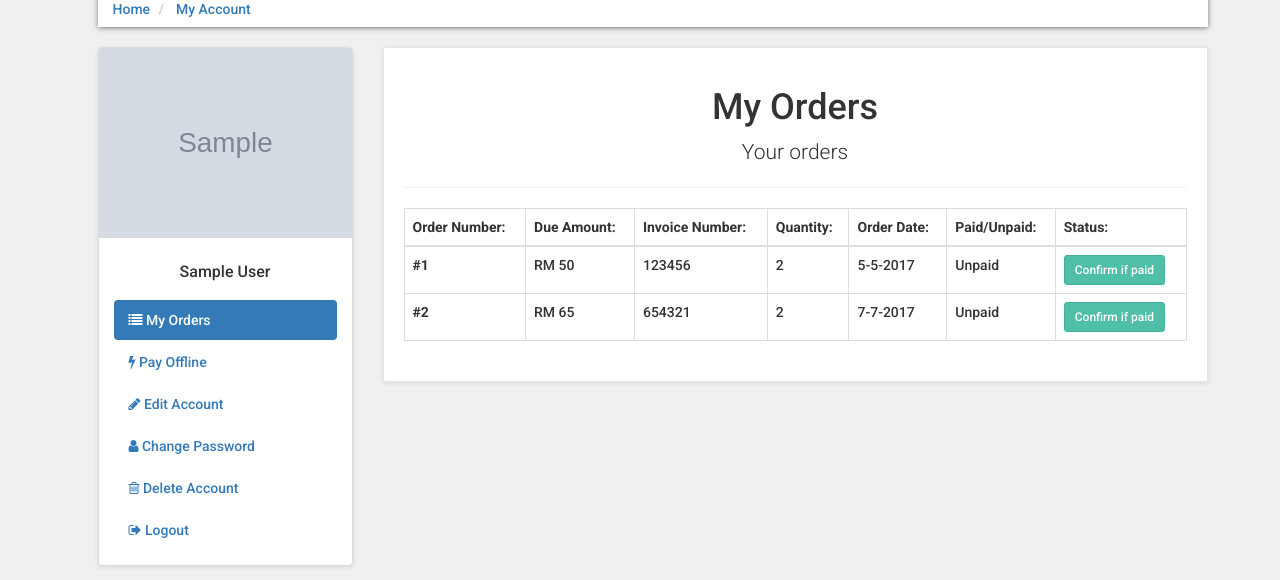
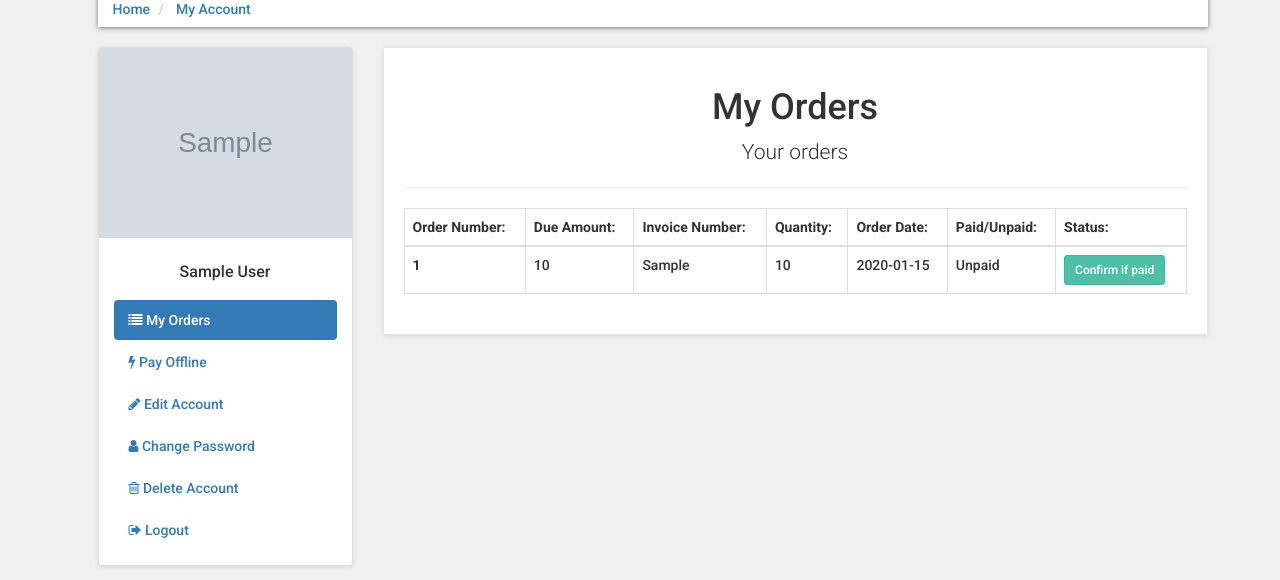
Before and after one commit to sharvinbala/e-commerce, a PHP site: page /customer/my_account.php?my_orders in a window 1280 px wide. Shown: the part 151-731 px from the top of the page. Run offline with PHP 8.4, Linux system fonts and the light colour scheme; the visitor is signed in with stand-in values (Sample User, id 1); data comes from the database, SQL or seed files in the repository; tables that the repository leaves empty or names only in its code hold one stand-in row (values such as "Sample post"); grey boxes marked "Sample" are stand-in pictures.

Commit message:
confirm.php first part

```diff
--- a/customer/my_orders.php
+++ b/customer/my_orders.php
@@ -18,32 +18,66 @@
 			</tr>
 		</thead><!--thead ends -->
 <tbody><!--tbody starts -->
+
+	<?php
+
+$customer_session = $_SESSION['customer_email'];
+
+$get_customer = "select * from customers where customer_email='$customer_session'";
+
+$run_customer = mysqli_query($con,$get_customer);
+
+$row_customer = mysqli_fetch_array($run_customer);
+
+$customer_id = $row_customer['customer_id'];
+
+$get_orders = "select * from customer_orders where customer_id='$customer_id'";
+
+$run_orders = mysqli_query($con,$get_orders);
+
+$i = 0;
+
+while($row_orders = mysqli_fetch_array($run_orders)){
+
+$order_id = $row_orders['order_id'];
+
+$due_amount = $row_orders['due_amount'];
+
+$invoice_no = $row_orders['invoice_no'];
+
+$qty = $row_orders['qty'];
+
+$order_date = substr($row_orders['order_date'],0,11);
+
+$order_status = $row_orders['order_status'];
+
+$i++;
+
+if($order_status=='pending'){
+
+$order_status = "Unpaid";
+
+}
+else{
+
+$order_status = "Paid";
+
+}
+
+?>
 	<tr>	<!--tr starts -->
-		<th>#1</th>
-		<td>RM 50</td>
-		<td>123456</td>
-		<td>2</td>
-		<td>5-5-2017</td>
-		<td>Unpaid</td>
+		<th><?php echo $i; ?></th>
+		<td><?php echo $due_amount ?></td>
+		<td><?php echo $invoice_no; ?></td>
+		<td><?php echo $qty; ?></td>
+		<td><?php echo $order_date; ?></td>
+		<td><?php echo $order_status; ?></td>
 		<td>
-			<a href="confirm.php" target="blank" class="btn btn-primary btn-sm">Confirm if paid</a>
+			<a href="confirm.php?order_id=<?php echo $order_id; ?>" target="blank" class="btn btn-primary btn-sm">Confirm if paid</a>
 		</td>
 	</tr><!--tr ends -->
-
-	<tr>	<!--tr starts -->
-		<th>#2</th>
-		<td>RM 65</td>
-		<td>654321</td>
-		<td>2</td>
-		<td>7-7-2017</td>
-		<td>Unpaid</td>
-		<td>
-			<a href="confirm.php" target="blank" class="btn btn-primary btn-sm">Confirm if paid</a>
-		</td>
-	</tr><!--tr ends -->
-
+<?php } ?>
 </tbody><!--tbody ends -->
-
 
 	</table><!--table-bordered ends -->
 </div><!--table-resonsive ends -->
```
Also changed, not shown: customer/confirm.php (+27 -4 lines).
